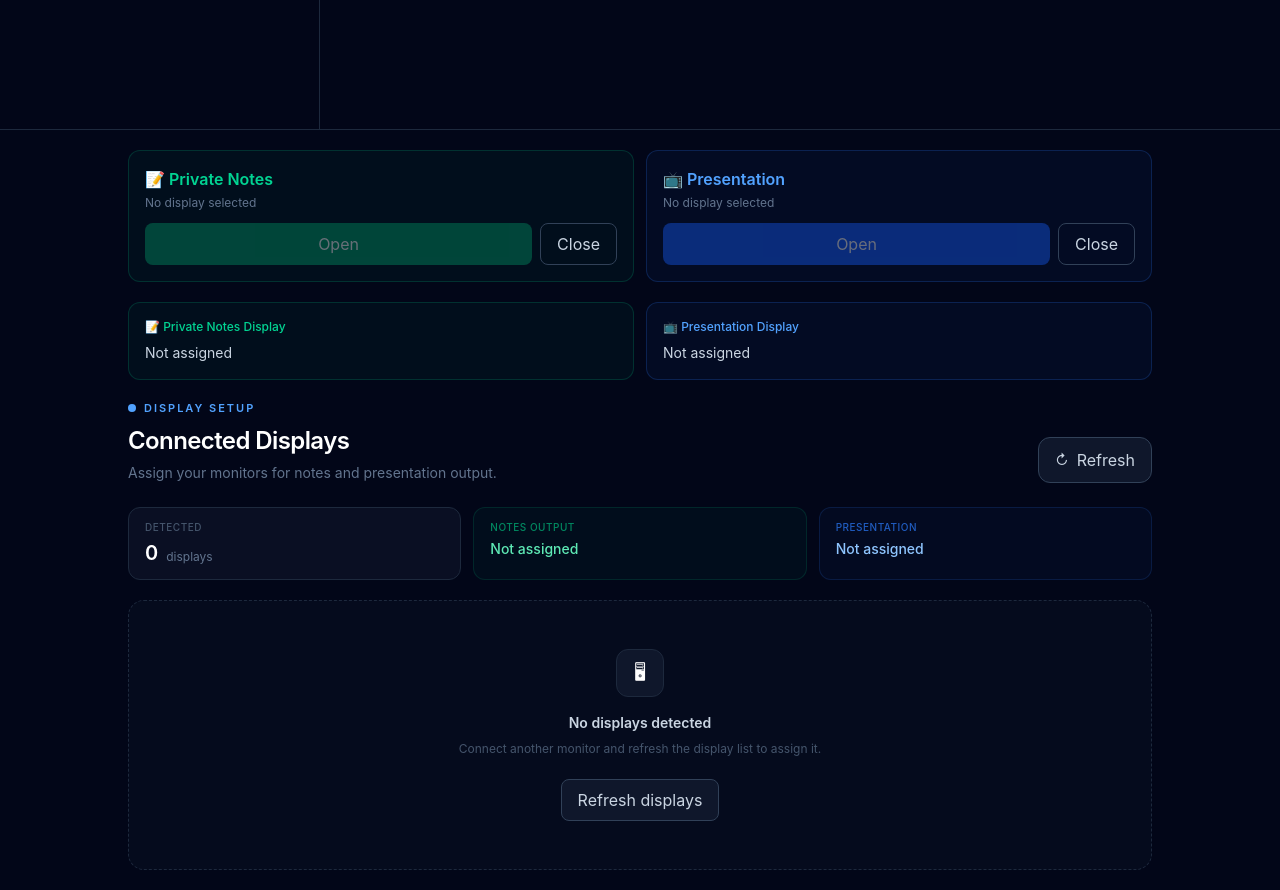
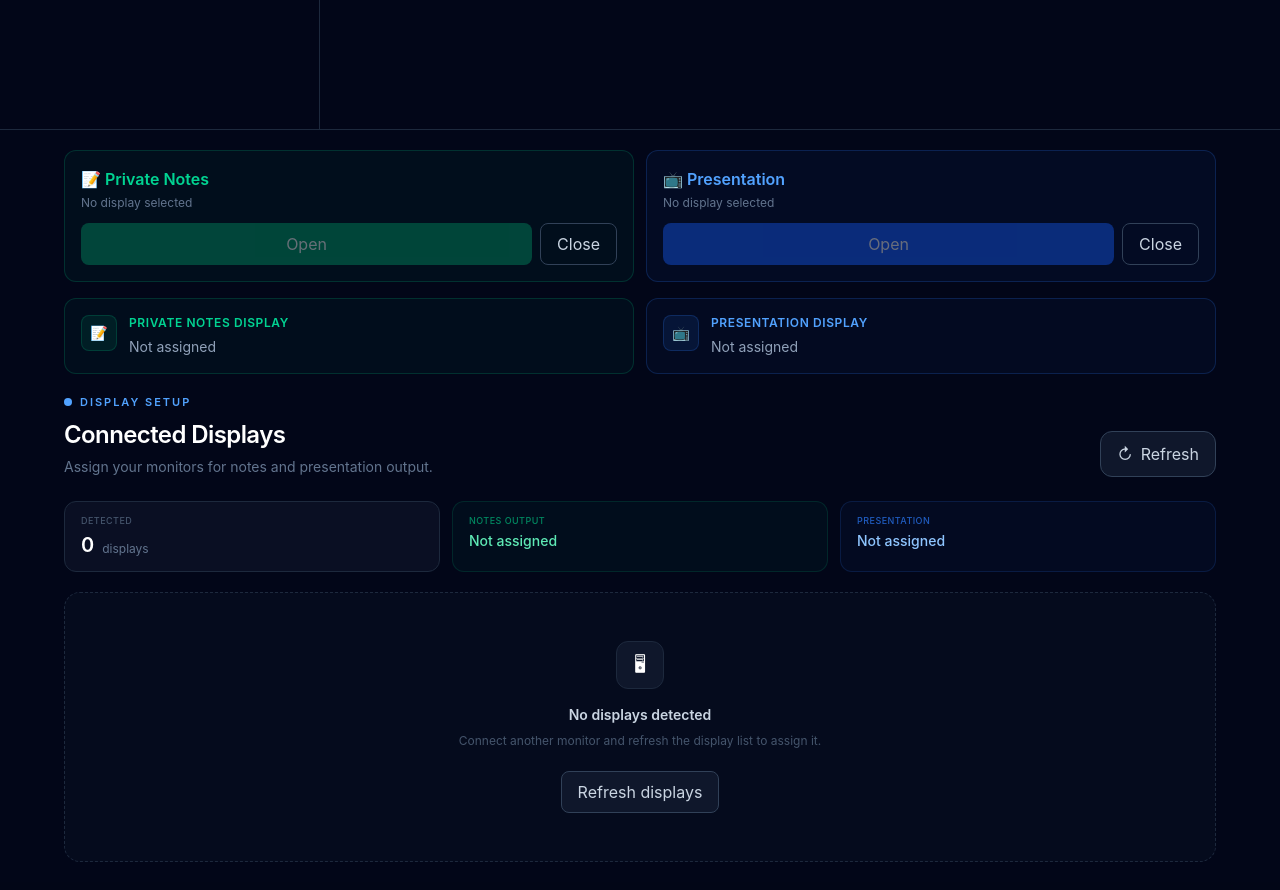
Before and after one commit to farooqahmadahmadi/PrivateNote, a React (Vite) app: page / in a window 1280 px wide. Shown: the part 760-1650 px from the top of the page. Built offline with nearby package versions, Linux system fonts and the light colour scheme.

Commit message:
Ui Updated

```diff
--- a/electron/notesWindow.js
+++ b/electron/notesWindow.js
@@ -15,11 +15,12 @@ export function createNotesWindow(isDevelopment) {
   }
 
 notesWindow = new BrowserWindow({
-    width: 900,
-    height: 700,
+  width: 720,
+  height: 620,
 
-    minWidth: 500,
-    minHeight: 400,
+  // Very compact Sticky Notes size
+  minWidth: 260,
+  minHeight: 200,
 
   resizable: true,
   maximizable: true,
@@ -41,7 +42,6 @@ export function createNotesWindow(isDevelopment) {
     sandbox: false,
   },
 });
-
   notesWindow.once("ready-to-show", () => {
     notesWindow.show();
   });
--- a/src/App.jsx
+++ b/src/App.jsx
@@ -32,58 +32,108 @@ function Home() {
   return (
     <main className="min-h-screen w-full bg-slate-950 text-white">
       <div className="mx-auto flex min-h-screen w-full max-w-[1600px] flex-col">
-        <header className="border-b border-slate-800 px-5 py-4 sm:px-8">
-          <div className="flex items-center justify-between gap-4">
-            <div>
-              <h1 className="text-xl font-bold sm:text-2xl">PrivateNotes</h1>
+        {/* ================================================== */}
+        {/* Header */}
+        {/* ================================================== */}
 
-              <p className="mt-1 text-xs text-slate-500 sm:text-sm">
+        <header className="shrink-0 border-b border-slate-800 px-4 py-3 sm:px-6 sm:py-4 lg:px-8">
+          <div className="flex items-center justify-between gap-3">
+            <div className="min-w-0">
+              <h1 className="truncate text-lg font-bold sm:text-xl lg:text-2xl">
+                PrivateNotes
+              </h1>
+
+              <p className="mt-1 truncate text-[11px] text-slate-500 sm:text-xs lg:text-sm">
                 Private Presentation Notebook
               </p>
             </div>
 
-            <div className="rounded-lg border border-slate-800 bg-slate-900 px-3 py-2">
-              <span className="text-xs text-emerald-400">● Notebook</span>
+            <div className="shrink-0 rounded-lg border border-slate-800 bg-slate-900 px-2.5 py-1.5 sm:px-3 sm:py-2">
+              <span className="text-[10px] text-emerald-400 sm:text-xs">
+                ● Notebook
+              </span>
             </div>
           </div>
         </header>
+
+        {/* ================================================== */}
+        {/* Notes Editor */}
+        {/* ================================================== */}
 
         <section className="min-h-0 flex-1">
           <NotesEditor />
         </section>
 
-        <section className="border-t border-slate-800 bg-slate-950 px-5 py-5 sm:px-8">
-          <div className="mx-auto w-full max-w-5xl">
+        {/* ================================================== */}
+        {/* Bottom Control Area */}
+        {/* ================================================== */}
+
+        <section className="shrink-0 border-t border-slate-800 bg-slate-950 px-3 py-4 sm:px-5 sm:py-5 lg:px-8">
+          <div className="mx-auto w-full max-w-6xl">
+            {/* ================================================== */}
+            {/* Window Controls */}
+            {/* ================================================== */}
+
+            <div className="mb-4">
               <WindowControls
                 notesDisplayId={notesDisplayId}
                 presentationDisplayId={presentationDisplayId}
               />
+            </div>
 
-            <section className="my-5 grid grid-cols-1 gap-3 min-[600px]:grid-cols-2">
-              <div className="rounded-xl border border-emerald-500/20 bg-emerald-500/5 p-4">
-                <p className="text-xs font-medium text-emerald-400">
-                  📝 Private Notes Display
+            {/* ================================================== */}
+            {/* Assigned Displays */}
+            {/* ================================================== */}
+
+            <section className="mb-5 grid grid-cols-1 gap-3 sm:grid-cols-2">
+              {/* Notes Display */}
+
+              <div className="min-w-0 rounded-xl border border-emerald-500/20 bg-emerald-500/[0.04] p-3.5 sm:p-4">
+                <div className="flex items-start gap-3">
+                  <div className="flex h-9 w-9 shrink-0 items-center justify-center rounded-lg border border-emerald-500/20 bg-emerald-500/10 text-sm">
+                    📝
+                  </div>
+
+                  <div className="min-w-0 flex-1">
+                    <p className="text-[10px] font-semibold uppercase tracking-wider text-emerald-400 sm:text-xs">
+                      Private Notes Display
                     </p>
 
-                <p className="mt-2 break-all text-sm text-slate-300">
+                    <p className="mt-1.5 truncate text-xs text-slate-400 sm:text-sm">
                       {notesDisplayId
                         ? `Display ID: ${notesDisplayId}`
                         : "Not assigned"}
                     </p>
                   </div>
+                </div>
+              </div>
 
-              <div className="rounded-xl border border-blue-500/20 bg-blue-500/5 p-4">
-                <p className="text-xs font-medium text-blue-400">
-                  📺 Presentation Display
+              {/* Presentation Display */}
+
+              <div className="min-w-0 rounded-xl border border-blue-500/20 bg-blue-500/[0.04] p-3.5 sm:p-4">
+                <div className="flex items-start gap-3">
+                  <div className="flex h-9 w-9 shrink-0 items-center justify-center rounded-lg border border-blue-500/20 bg-blue-500/10 text-sm">
+                    📺
+                  </div>
+
+                  <div className="min-w-0 flex-1">
+                    <p className="text-[10px] font-semibold uppercase tracking-wider text-blue-400 sm:text-xs">
+                      Presentation Display
                     </p>
 
-                <p className="mt-2 break-all text-sm text-slate-300">
+                    <p className="mt-1.5 truncate text-xs text-slate-400 sm:text-sm">
                       {presentationDisplayId
                         ? `Display ID: ${presentationDisplayId}`
                         : "Not assigned"}
                     </p>
                   </div>
+                </div>
+              </div>
             </section>
+
+            {/* ================================================== */}
+            {/* Display Selector */}
+            {/* ================================================== */}
 
             <DisplaySelector
               displays={displays}
--- a/src/components/DisplaySelector.jsx
+++ b/src/components/DisplaySelector.jsx
@@ -13,15 +13,17 @@ function DisplaySelector({
 }) {
   if (loading) {
     return (
-      <section className="w-full rounded-2xl border border-slate-800 bg-slate-900/50 p-6">
-        <div className="flex min-h-40 flex-col items-center justify-center gap-3">
+      <section className="w-full rounded-2xl border border-slate-800 bg-slate-900/50 p-5 sm:p-6">
+        <div className="flex min-h-36 flex-col items-center justify-center gap-3">
           <div className="h-7 w-7 animate-spin rounded-full border-2 border-slate-700 border-t-blue-500" />
 
           <p className="text-sm font-medium text-slate-400">
             Detecting displays...
           </p>
 
-          <p className="text-xs text-slate-600">Checking available monitors</p>
+          <p className="text-xs text-slate-600">
+            Checking available monitors
+          </p>
         </div>
       </section>
     );
@@ -30,9 +32,9 @@ function DisplaySelector({
   if (error) {
     return (
       <section className="w-full overflow-hidden rounded-2xl border border-red-500/20 bg-red-500/[0.04]">
-        <div className="flex items-start gap-4 p-5 sm:p-6">
-          <div className="flex h-10 w-10 shrink-0 items-center justify-center rounded-xl border border-red-500/20 bg-red-500/10">
-            <span className="text-lg">!</span>
+        <div className="flex items-start gap-3 p-4 sm:gap-4 sm:p-6">
+          <div className="flex h-9 w-9 shrink-0 items-center justify-center rounded-xl border border-red-500/20 bg-red-500/10 sm:h-10 sm:w-10">
+            <span className="text-sm text-red-400 sm:text-lg">!</span>
           </div>
 
           <div className="min-w-0 flex-1">
@@ -40,12 +42,14 @@ function DisplaySelector({
               Display detection failed
             </h3>
 
-            <p className="mt-1 text-sm leading-6 text-red-400/80">{error}</p>
+            <p className="mt-1 text-xs leading-5 text-red-400/80 sm:text-sm sm:leading-6">
+              {error}
+            </p>
 
             <button
               type="button"
               onClick={onRefresh}
-              className="mt-4 rounded-lg bg-red-500/10 px-3.5 py-2 text-xs font-semibold text-red-300 transition hover:bg-red-500/20 active:scale-[0.98]"
+              className="mt-3 rounded-lg bg-red-500/10 px-3.5 py-2 text-xs font-semibold text-red-300 transition hover:bg-red-500/20 active:scale-[0.98]"
             >
               Try again
             </button>
@@ -55,18 +59,26 @@ function DisplaySelector({
     );
   }
 
+  const notesDisplay = displays.find(
+    (display) => getDisplayRole(display.id) === "notes",
+  );
+
+  const presentationDisplay = displays.find(
+    (display) => getDisplayRole(display.id) === "presentation",
+  );
+
   return (
     <section className="w-full">
       {/* ================================================== */}
-      {/* Section Header */}
+      {/* Header */}
       {/* ================================================== */}
 
       <div className="mb-5 flex flex-col gap-4 sm:mb-6 sm:flex-row sm:items-end sm:justify-between">
-        <div>
+        <div className="min-w-0">
           <div className="flex items-center gap-2">
-            <span className="h-2 w-2 rounded-full bg-blue-400" />
+            <span className="h-2 w-2 shrink-0 rounded-full bg-blue-400" />
 
-            <span className="text-[11px] font-semibold uppercase tracking-[0.18em] text-blue-400">
+            <span className="text-[10px] font-semibold uppercase tracking-[0.18em] text-blue-400 sm:text-[11px]">
               Display Setup
             </span>
           </div>
@@ -75,7 +87,7 @@ function DisplaySelector({
             Connected Displays
           </h2>
 
-          <p className="mt-1.5 text-xs leading-5 text-slate-500 sm:text-sm">
+          <p className="mt-1.5 max-w-xl text-xs leading-5 text-slate-500 sm:text-sm">
             Assign your monitors for notes and presentation output.
           </p>
         </div>
@@ -85,7 +97,7 @@ function DisplaySelector({
           onClick={onRefresh}
           className="inline-flex w-full items-center justify-center gap-2 rounded-xl border border-slate-700 bg-slate-900 px-4 py-2.5 text-sm font-medium text-slate-300 transition hover:border-slate-600 hover:bg-slate-800 hover:text-white active:scale-[0.98] sm:w-auto"
         >
-          <span className="text-sm">↻</span>
+          <span className="text-base">↻</span>
           Refresh
         </button>
       </div>
@@ -94,50 +106,44 @@ function DisplaySelector({
       {/* Summary */}
       {/* ================================================== */}
 
-      <div className="mb-5 grid grid-cols-1 gap-3 min-[500px]:grid-cols-3">
-        <div className="rounded-xl border border-slate-800 bg-slate-900/60 px-4 py-3">
-          <p className="text-[10px] font-medium uppercase tracking-wider text-slate-600">
-            Detected
-          </p>
+      <div className="mb-5 grid grid-cols-1 gap-3 min-[480px]:grid-cols-3">
+        <SummaryCard
+          label="Detected"
+          value={displays.length}
+          suffix={displays.length === 1 ? "display" : "displays"}
+        />
 
-          <div className="mt-1 flex items-end gap-2">
-            <span className="text-xl font-semibold text-white">
-              {displays.length}
-            </span>
+        <SummaryCard
+          label="Notes Output"
+          value={
+            notesDisplay
+              ? notesDisplay.label ||
+                notesDisplay.name ||
+                `Display ${notesDisplay.id}`
+              : "Not assigned"
+          }
+          tone="emerald"
+        />
 
-            <span className="pb-0.5 text-xs text-slate-500">
-              {displays.length === 1 ? "display" : "displays"}
-            </span>
-          </div>
-        </div>
-
-        <div className="rounded-xl border border-emerald-500/15 bg-emerald-500/[0.04] px-4 py-3">
-          <p className="text-[10px] font-medium uppercase tracking-wider text-emerald-500/70">
-            Notes Output
-          </p>
-
-          <p className="mt-1 truncate text-sm font-medium text-emerald-300">
-            {getAssignedLabel(displays, getDisplayRole, "notes")}
-          </p>
-        </div>
-
-        <div className="rounded-xl border border-blue-500/15 bg-blue-500/[0.04] px-4 py-3">
-          <p className="text-[10px] font-medium uppercase tracking-wider text-blue-500/70">
-            Presentation
-          </p>
-
-          <p className="mt-1 truncate text-sm font-medium text-blue-300">
-            {getAssignedLabel(displays, getDisplayRole, "presentation")}
-          </p>
-        </div>
+        <SummaryCard
+          label="Presentation"
+          value={
+            presentationDisplay
+              ? presentationDisplay.label ||
+                presentationDisplay.name ||
+                `Display ${presentationDisplay.id}`
+              : "Not assigned"
+          }
+          tone="blue"
+        />
       </div>
 
       {/* ================================================== */}
-      {/* Displays */}
+      {/* Display Grid */}
       {/* ================================================== */}
 
       {displays.length > 0 ? (
-        <div className="space-y-3">
+        <div className="grid grid-cols-1 gap-4 xl:grid-cols-2">
           {displays.map((display, index) => (
             <DisplayCard
               key={display.id}
@@ -151,7 +157,7 @@ function DisplaySelector({
           ))}
         </div>
       ) : (
-        <div className="rounded-2xl border border-dashed border-slate-800 bg-slate-900/30 px-6 py-12 text-center">
+        <div className="rounded-2xl border border-dashed border-slate-800 bg-slate-900/30 px-5 py-10 text-center sm:px-6 sm:py-12">
           <div className="mx-auto flex h-12 w-12 items-center justify-center rounded-xl border border-slate-800 bg-slate-900 text-lg">
             🖥
           </div>
@@ -179,9 +185,9 @@ function DisplaySelector({
       {/* ================================================== */}
 
       {primaryDisplay && (
-        <div className="mt-4 flex flex-col gap-2 rounded-xl border border-slate-800/70 bg-slate-900/30 px-4 py-3 sm:flex-row sm:items-center sm:justify-between">
+        <div className="mt-4 flex min-w-0 flex-col gap-1.5 rounded-xl border border-slate-800/70 bg-slate-900/30 px-4 py-3 sm:flex-row sm:items-center sm:justify-between sm:gap-3">
           <div className="flex items-center gap-2">
-            <span className="h-1.5 w-1.5 rounded-full bg-slate-500" />
+            <span className="h-1.5 w-1.5 shrink-0 rounded-full bg-slate-500" />
 
             <span className="text-[10px] font-medium uppercase tracking-wider text-slate-600">
               Primary Display
@@ -197,23 +203,43 @@ function DisplaySelector({
   );
 }
 
-/**
- * Returns a human-readable assignment status.
- * This does not change any display assignment logic.
- */
-function getAssignedLabel(displays, getDisplayRole, targetRole) {
-  const assignedDisplay = displays.find(
-    (display) => getDisplayRole(display.id) === targetRole,
-  );
-
-  if (!assignedDisplay) {
-    return "Not assigned";
-  }
+function SummaryCard({ label, value, suffix, tone }) {
+  const toneClasses = {
+    emerald:
+      "border-emerald-500/15 bg-emerald-500/[0.04] text-emerald-300",
+    blue: "border-blue-500/15 bg-blue-500/[0.04] text-blue-300",
+  };
 
   return (
-    assignedDisplay.name ||
-    assignedDisplay.label ||
-    `Display ${assignedDisplay.id}`
+    <div
+      className={[
+        "min-w-0 rounded-xl border px-4 py-3",
+        tone ? toneClasses[tone] : "border-slate-800 bg-slate-900/60",
+      ].join(" ")}
+    >
+      <p
+        className={[
+          "text-[9px] font-medium uppercase tracking-wider",
+          tone === "emerald"
+            ? "text-emerald-500/70"
+            : tone === "blue"
+              ? "text-blue-500/70"
+              : "text-slate-600",
+        ].join(" ")}
+      >
+        {label}
+      </p>
+
+      {suffix ? (
+        <div className="mt-1 flex items-end gap-2">
+          <span className="text-xl font-semibold text-white">{value}</span>
+
+          <span className="pb-0.5 text-xs text-slate-500">{suffix}</span>
+        </div>
+      ) : (
+        <p className="mt-1 truncate text-sm font-medium">{value}</p>
+      )}
+    </div>
   );
 }
 
--- a/src/components/NotesEditor.jsx
+++ b/src/components/NotesEditor.jsx
@@ -21,8 +21,31 @@ function NotesEditor() {
     const [draftTitle, setDraftTitle] = useState("");
     const [draftContent, setDraftContent] = useState("");
 
+    // Sidebar visibility
+    const [sidebarOpen, setSidebarOpen] = useState(true);
+
     const saveTimer = useRef(null);
     const previousNoteId = useRef(null);
+
+    // ==================================================
+    // Responsive Sidebar
+    // ==================================================
+
+    useEffect(() => {
+      const mediaQuery = window.matchMedia("(max-width: 760px)");
+
+      const handleChange = (event) => {
+        setSidebarOpen(!event.matches);
+      };
+
+      setSidebarOpen(!mediaQuery.matches);
+
+      mediaQuery.addEventListener("change", handleChange);
+
+      return () => {
+        mediaQuery.removeEventListener("change", handleChange);
+      };
+    }, []);
 
     // ==================================================
     // Load selected note
@@ -41,6 +64,12 @@ function NotesEditor() {
 
       setDraftTitle(activeNote.title);
       setDraftContent(activeNote.content);
+
+      // When selecting a note on compact mode,
+      // automatically close the sidebar.
+      if (window.innerWidth <= 760) {
+        setSidebarOpen(false);
+      }
     }, [activeNote]);
 
     // ==================================================
@@ -85,6 +114,12 @@ function NotesEditor() {
 
       setDraftTitle(note.title);
       setDraftContent(note.content);
+
+      // Keep sidebar open when creating a note
+      // from desktop.
+      if (window.innerWidth > 760) {
+        setSidebarOpen(true);
+      }
     };
 
     // ==================================================
@@ -226,7 +261,16 @@ function NotesEditor() {
     // ==================================================
 
     return (
-    <main className="flex h-screen w-full overflow-hidden bg-slate-950 text-white">
+      <main className="relative flex h-screen w-full overflow-hidden bg-slate-950 text-white">
+        {/* Sidebar */}
+        <div
+          className={[
+            "h-full shrink-0 overflow-hidden transition-all duration-200",
+            sidebarOpen
+              ? "w-full md:w-80 md:min-w-80"
+              : "w-0 min-w-0",
+          ].join(" ")}
+        >
           <NotesSidebar
             notes={notes}
             activeNoteId={activeNoteId}
@@ -234,10 +278,26 @@ function NotesEditor() {
             onCreate={handleCreate}
             onDelete={(noteId) => handleDelete(noteId, false)}
           />
+        </div>
 
+        {/* Editor */}
         <section className="flex min-w-0 flex-1 flex-col">
           {!activeNote ? (
+            <div className="relative flex min-h-0 flex-1 flex-col">
+              {/* Sidebar Toggle */}
+              <div className="absolute left-3 top-3 z-10">
+                <button
+                  type="button"
+                  onClick={() => setSidebarOpen((current) => !current)}
+                  title={sidebarOpen ? "Hide notes" : "Show notes"}
+                  className="rounded-lg border border-slate-800 bg-slate-900/90 px-3 py-2 text-xs font-medium text-slate-400 shadow-lg backdrop-blur transition hover:border-slate-700 hover:bg-slate-800 hover:text-white"
+                >
+                  {sidebarOpen ? "← Notes" : "☰ Notes"}
+                </button>
+              </div>
+
               <EmptyNotes />
+            </div>
           ) : (
             <>
               <NoteToolbar
@@ -245,6 +305,8 @@ function NotesEditor() {
                 onTogglePrivacy={handleTogglePrivacy}
                 onDelete={() => handleDelete(activeNoteId, true)}
                 onClose={handleClose}
+                onToggleSidebar={() => setSidebarOpen((current) => !current)}
+                sidebarOpen={sidebarOpen}
               />
 
               <div className="flex min-h-0 flex-1 flex-col">
--- a/src/components/NotesSidebar.jsx
+++ b/src/components/NotesSidebar.jsx
@@ -21,10 +21,11 @@ function NotesSidebar({ notes, activeNoteId, onSelect, onCreate, onDelete }) {
   }, [notes, search]);
 
   return (
-    <aside className="flex h-full w-full shrink-0 flex-col border-r border-slate-800 bg-slate-950 md:w-80 md:min-w-80">
-      <div className="border-b border-slate-800 p-4">
+    <aside className="flex h-full w-full flex-col border-r border-slate-800 bg-slate-950">
+      {/* Header */}
+      <div className="shrink-0 border-b border-slate-800 p-4">
         <div className="flex items-center justify-between gap-3">
-          <div>
+          <div className="min-w-0">
             <h2 className="font-semibold text-white">Notes</h2>
 
             <p className="mt-1 text-xs text-slate-500">
@@ -35,12 +36,13 @@ function NotesSidebar({ notes, activeNoteId, onSelect, onCreate, onDelete }) {
           <button
             type="button"
             onClick={onCreate}
-            className="rounded-lg bg-blue-600 px-3 py-2 text-sm font-medium text-white transition hover:bg-blue-500"
+            className="shrink-0 rounded-lg bg-blue-600 px-3 py-2 text-sm font-medium text-white transition hover:bg-blue-500 active:scale-[0.98]"
           >
             + New
           </button>
         </div>
 
+        {/* Search */}
         <div className="mt-4">
           <input
             type="search"
@@ -52,7 +54,8 @@ function NotesSidebar({ notes, activeNoteId, onSelect, onCreate, onDelete }) {
         </div>
       </div>
 
-      <div className="flex-1 space-y-2 overflow-y-auto p-3">
+      {/* Notes */}
+      <div className="min-h-0 flex-1 space-y-2 overflow-y-auto p-3">
         {filteredNotes.length === 0 ? (
           <div className="px-3 py-10 text-center text-sm text-slate-600">
             {search ? "No matching notes." : "No notes yet."}
```
Also changed, not shown: src/components/DisplayCard.jsx (+40 -26 lines), src/components/NoteToolbar.jsx (+39 -12 lines). Lines whose indentation alone changed are shown as unchanged.
